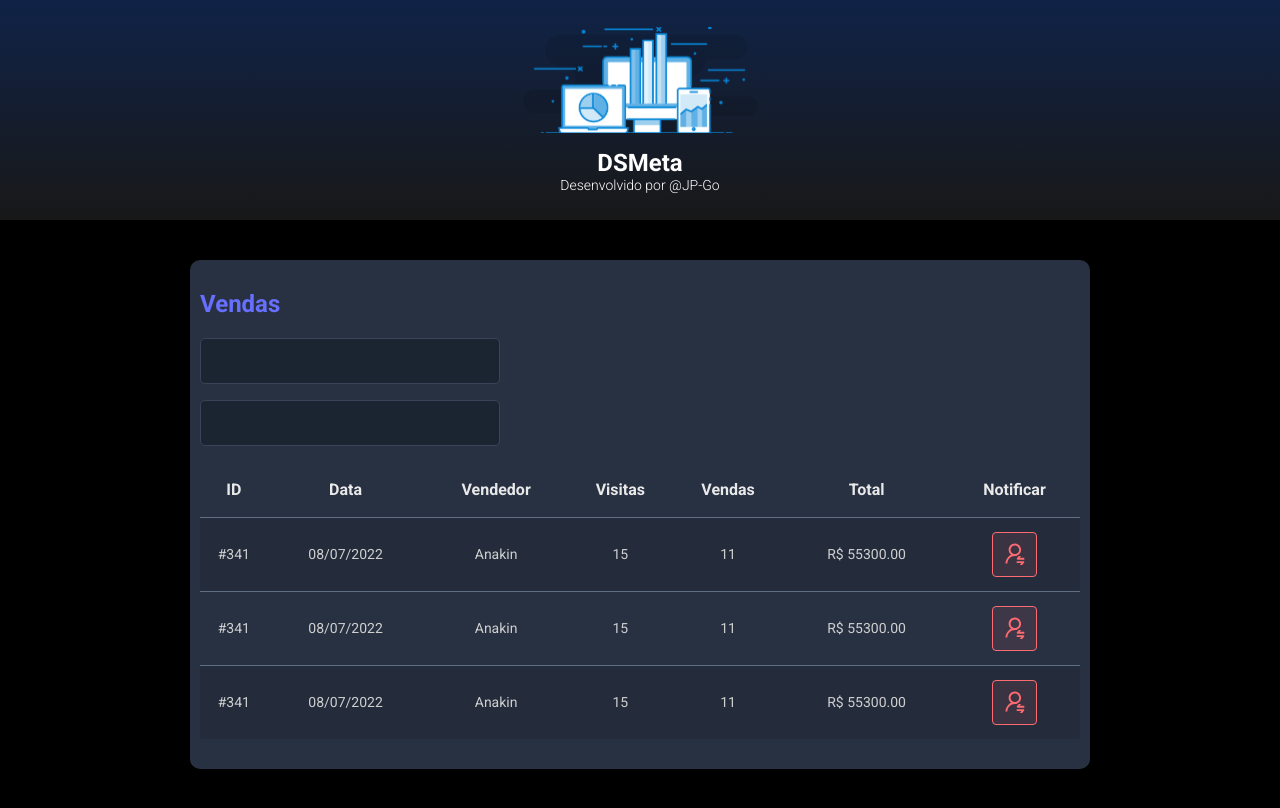
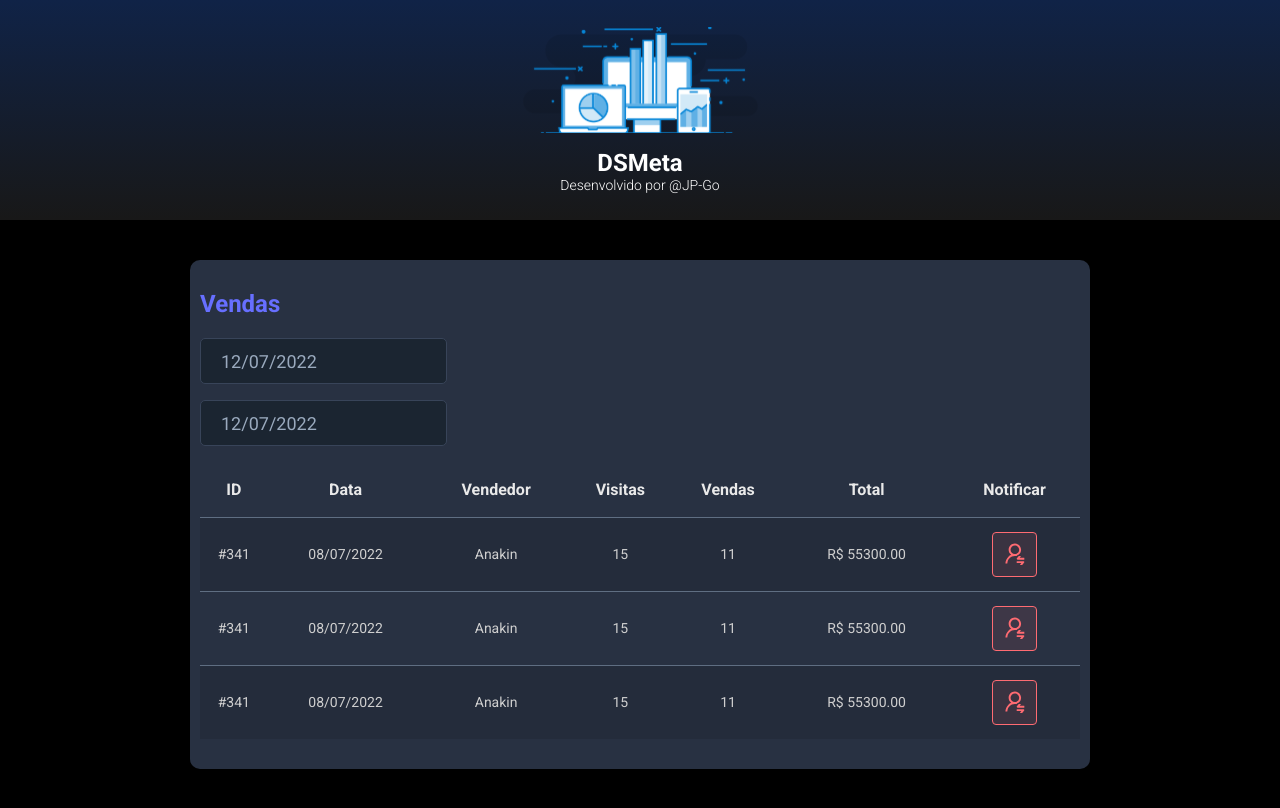
Before and after one commit to JP-Go/semana-spring-react, a React (Vite) app in the folder frontend/: page / in a window 1280 px wide. Built offline with nearby package versions, Linux system fonts and the light colour scheme.

Commit message:
Add React DatePicker component to provide date interval control

```diff
--- a/frontend/package.json
+++ b/frontend/package.json
@@ -8,7 +8,9 @@
     "preview": "vite preview"
   },
   "dependencies": {
+    "@types/react-datepicker": "^4.4.2",
     "react": "^18.0.0",
+    "react-datepicker": "^4.8.0",
     "react-dom": "^18.0.0"
   },
   "devDependencies": {
--- a/frontend/src/components/SalesCard/index.tsx
+++ b/frontend/src/components/SalesCard/index.tsx
@@ -1,5 +1,7 @@
 import React from 'react';
 import NotificationButton from '../NotificationButton';
+import DatePicker from 'react-datepicker';
+import 'react-datepicker/dist/react-datepicker.css';
 
 import './styles.css';
 
@@ -8,10 +10,18 @@
             <h2 className='dsmeta-sales-title'>Vendas</h2>
             <div>
               <div className='dsmeta-form-control-container'>
-                <input className='dsmeta-form-control' type='text'/>
+                <DatePicker
+                  selected={new Date()}
+                  onChange={(date:Date) => {}}
+                  className='dsmeta-form-control'
+                  dateFormat='dd/MM/yyyy'/>
               </div>
               <div className='dsmeta-form-control-container'>
-                <input className='dsmeta-form-control' type='text'/>
+                <DatePicker
+                  className='dsmeta-form-control'
+                  selected={new Date()}
+                  onChange={(date:Date) => {}}
+                  dateFormat='dd/MM/yyyy'/>
               </div>
             </div>
 
```
Also changed, not shown: 1 other file (tests, documents, lock files or other folders).
